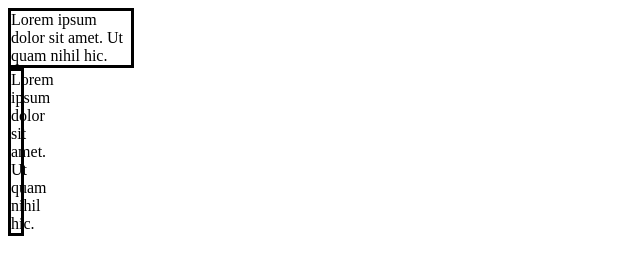
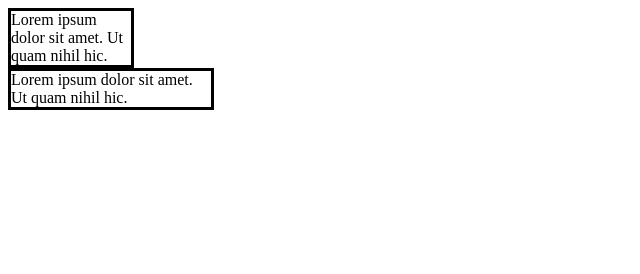
Before and after one commit to knightmoves-schools/026-css-variables-TyDeSotel, a website: page index.html in a window 1280 px wide. Shown: the whole page, without its empty margins (0-640 px from the left). Drawn offline with Linux system fonts and the light colour scheme.

Commit message:
Update index.html

```diff
--- a/index.html
+++ b/index.html
@@ -24,8 +24,8 @@
         .wide-text {
             width: var( --wide-text-size);
             border-style: solid;
-            width: var(--text-padding);
-            --text-padding: 10px;
+            text-padding: var(--text-padding);
+
 
         }
 
```
